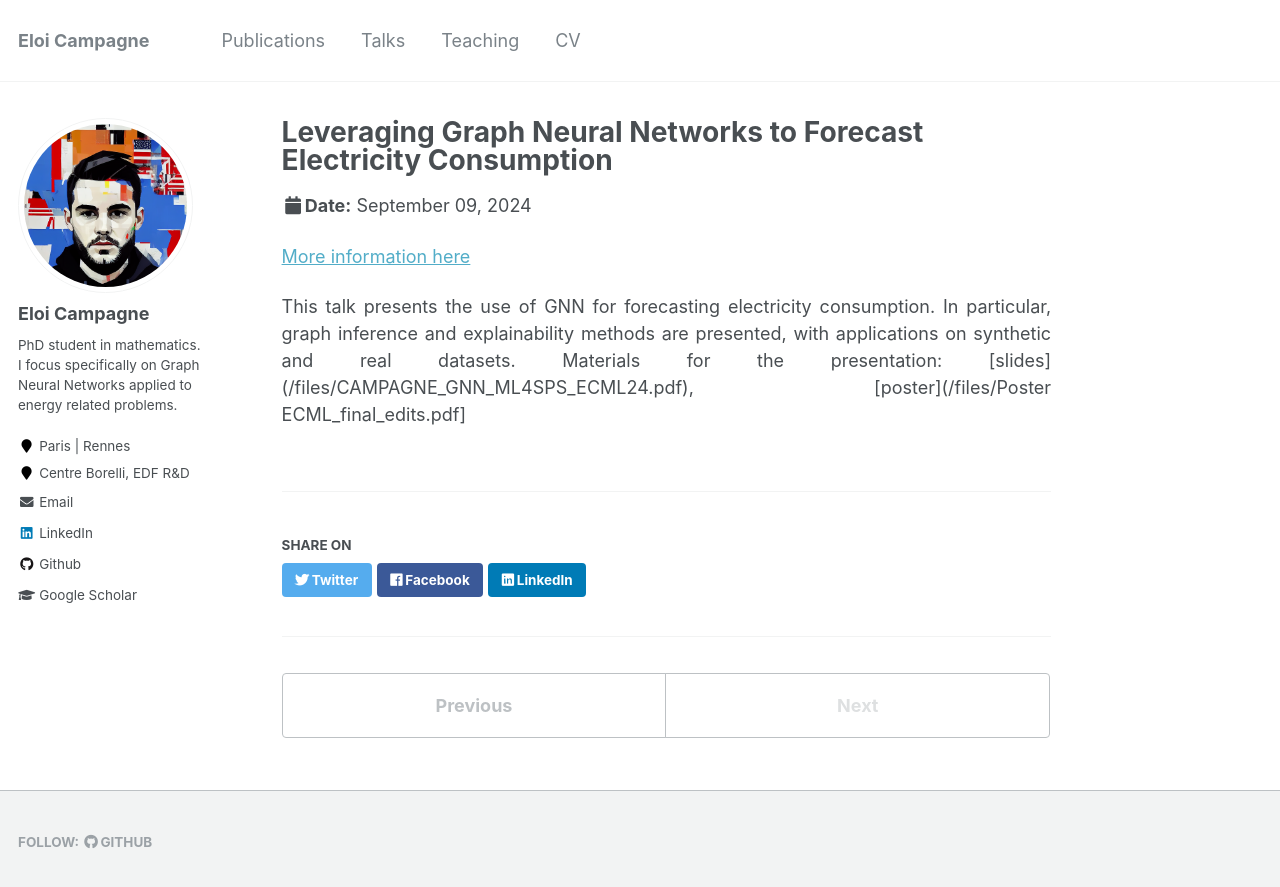
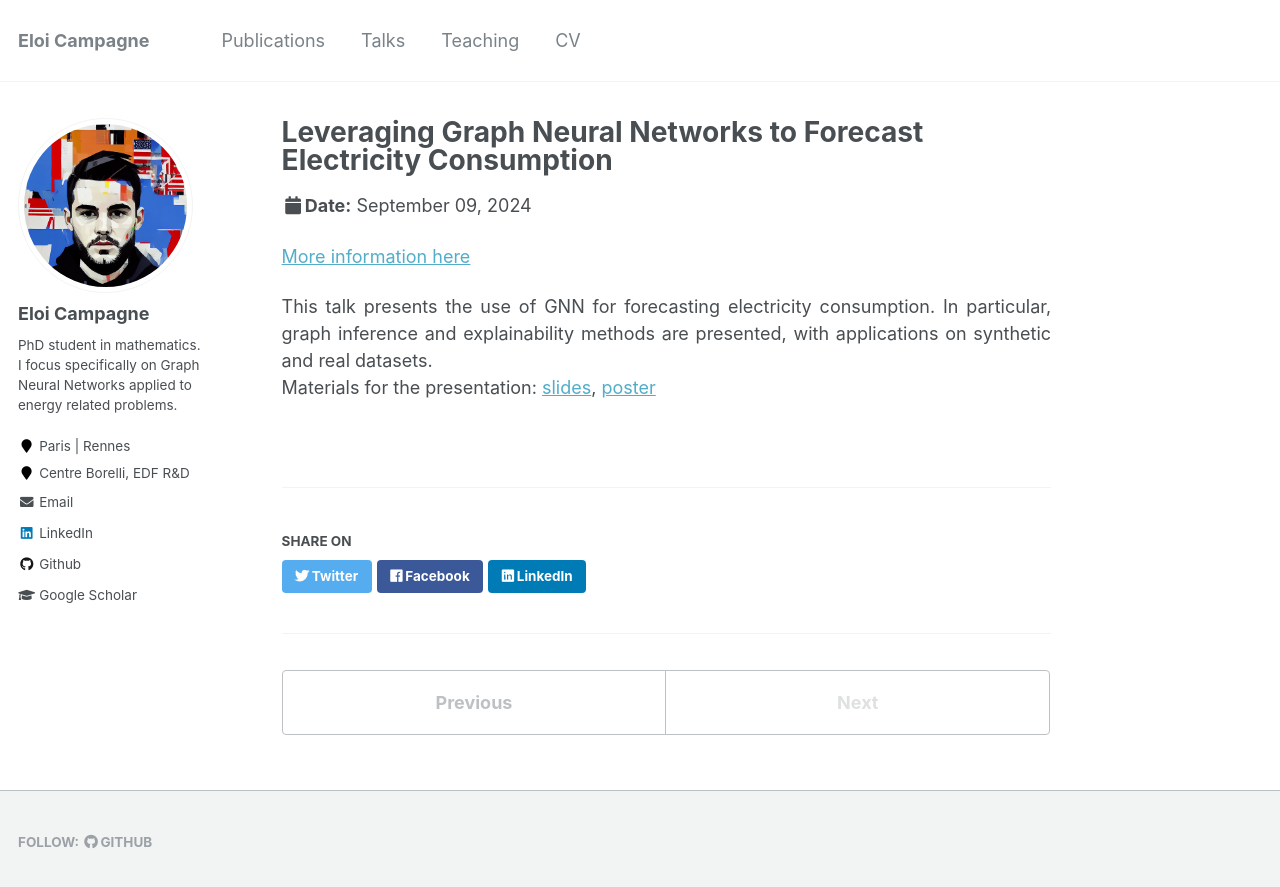
Before and after one commit to eloicampagne/eloicampagne.github.io, a Jekyll site: the page built from _talks/2024-09-09-conference-2.md, in a window 1280 px wide. Shown: the top 887 px of the page. Built offline with Jekyll 4.4.1, drawn with Linux system fonts in a browser that asks for light colours.

Commit message:
fix: updated links with right paths

```diff
--- a/_talks/2024-09-09-conference-2.md
+++ b/_talks/2024-09-09-conference-2.md
@@ -12,6 +12,6 @@ location: "Vilnius, Lithuania"
 
 <div style='text-align: justify;'>
 This talk presents the use of GNN for forecasting electricity consumption. In particular, graph inference and explainability methods are presented, with applications on synthetic and real datasets.
+</div>
 
-Materials for the presentation: [slides](/files/CAMPAGNE_GNN_ML4SPS_ECML24.pdf), [poster](/files/Poster ECML_final_edits.pdf]
-</div>
+Materials for the presentation: [slides](/files/CAMPAGNE_GNN_ML4SPS_ECML24.pdf), [poster](/files/Poster_ECML_final_edits.pdf)
```
